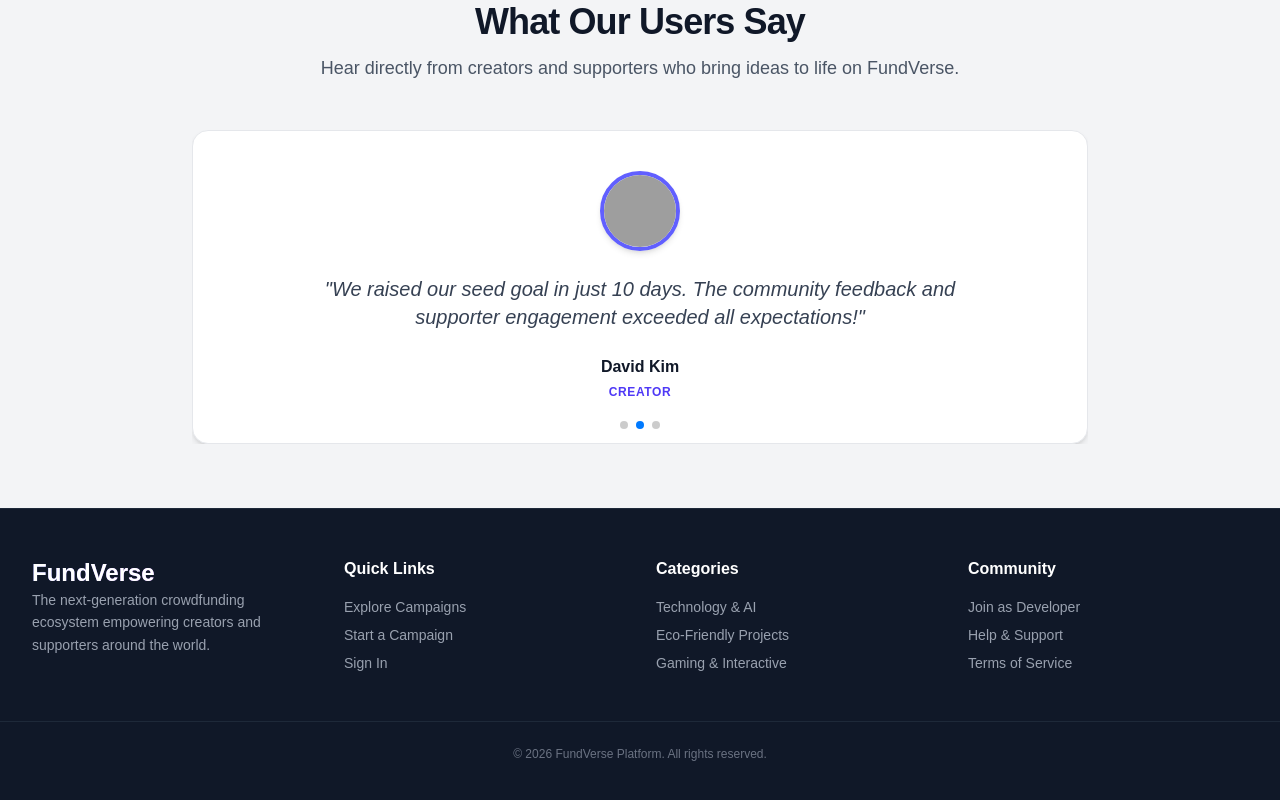
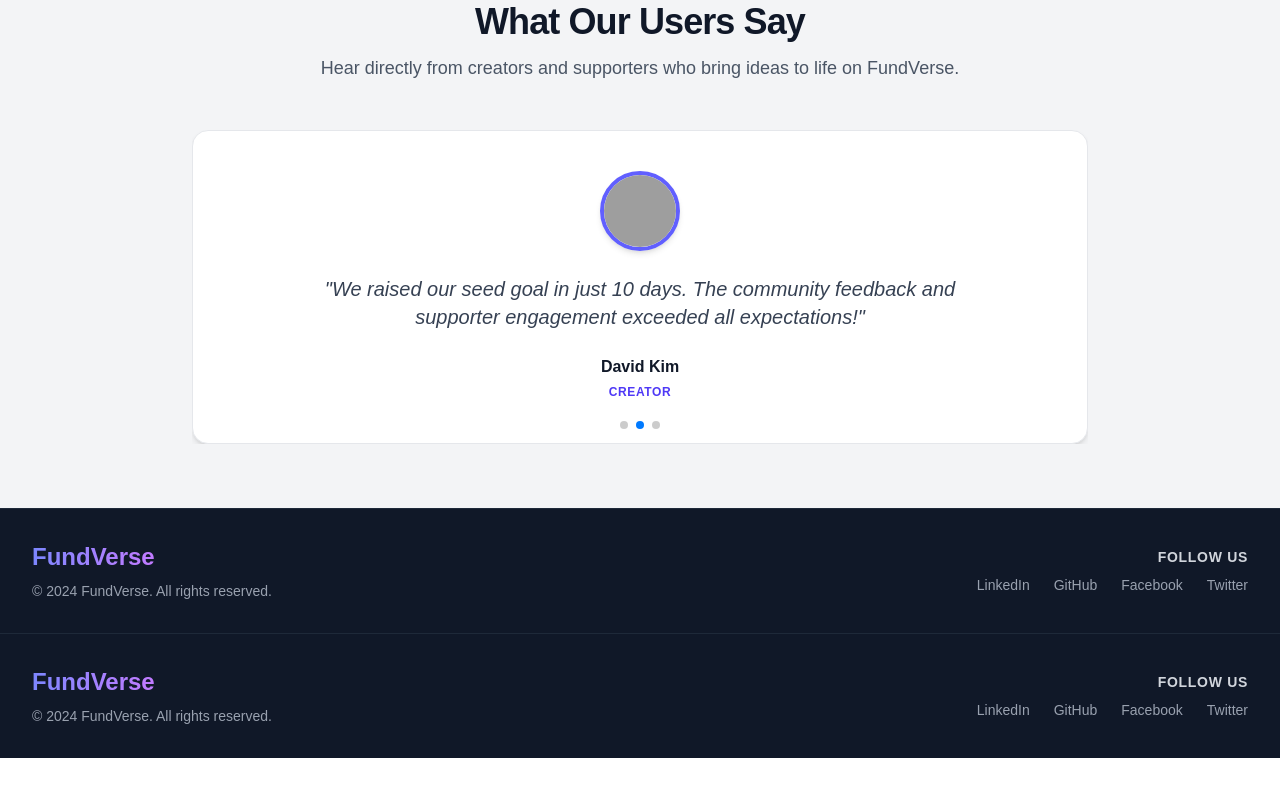
Before and after one commit to abrar12678/crowd-funding-client, a Next.js app: page / in a window 1280 px wide. Shown: the part 3295-4095 px from the top of the page. After the commit the page ends 4053 px from the top, so only its background shows below. Built offline with nearby package versions, Linux system fonts and the light colour scheme; grey boxes are pictures that could not be loaded.

Commit message:
feat: add global footer component with social links

```diff
--- a/src/app/layout.tsx
+++ b/src/app/layout.tsx
@@ -3,6 +3,7 @@ import { Geist, Geist_Mono } from "next/font/google";
 import "./globals.css";
 import { AuthProvider } from "@/context/AuthContext";
 import Navbar from "@/components/Navbar";
+import Footer from "@/components/Footer";
 
 const geistSans = Geist({
   variable: "--font-geist-sans",
@@ -33,6 +34,7 @@ export default function RootLayout({
         <AuthProvider>
           <Navbar />
           <main className="flex-1">{children}</main>
+          <Footer />
         </AuthProvider>
       </body>
     </html>
--- a/src/components/Footer.tsx
+++ b/src/components/Footer.tsx
@@ -5,47 +5,41 @@ import Link from 'next/link';
 
 export default function Footer() {
   return (
-    <footer className="bg-gray-900 text-gray-400 py-12 border-t border-gray-800 transition-colors">
-      <div className="max-w-7xl mx-auto px-4 sm:px-6 lg:px-8 grid grid-cols-1 md:grid-cols-4 gap-8 mb-12">
-        <div className="space-y-4">
-          <Link href="/" className="text-2xl font-bold text-white bg-gradient-to-r from-indigo-400 to-purple-400 bg-clip-text text-transparent">
+    <footer className="bg-gray-900 text-white py-8 border-t border-gray-800 transition-colors">
+      <div className="max-w-7xl mx-auto px-4 sm:px-6 lg:px-8 flex flex-col md:flex-row justify-between items-center gap-6">
+        {/* Left Section: Logo & Copyright */}
+        <div className="space-y-2 text-center md:text-left">
+          <Link
+            href="/"
+            className="text-2xl font-bold bg-gradient-to-r from-indigo-400 to-purple-400 bg-clip-text text-transparent inline-block"
+          >
             FundVerse
           </Link>
-          <p className="text-sm text-gray-400 leading-relaxed">
-            The next-generation crowdfunding ecosystem empowering creators and supporters around the world.
+          <p className="text-sm text-gray-400">
+            &copy; 2024 FundVerse. All rights reserved.
           </p>
         </div>
 
-        <div>
-          <h4 className="text-white font-semibold mb-4">Quick Links</h4>
-          <ul className="space-y-2 text-sm">
-            <li><Link href="#top-campaigns" className="hover:text-white transition">Explore Campaigns</Link></li>
-            <li><Link href="/register" className="hover:text-white transition">Start a Campaign</Link></li>
-            <li><Link href="/login" className="hover:text-white transition">Sign In</Link></li>
-          </ul>
+        {/* Right Section: Follow Us & Social Links */}
+        <div className="text-center md:text-right space-y-2">
+          <h4 className="text-sm font-semibold uppercase tracking-wider text-gray-300">
+            Follow Us
+          </h4>
+          <div className="flex flex-wrap justify-center md:justify-end items-center space-x-6 text-sm text-gray-400">
+            <a href="#" className="hover:text-blue-400 transition font-medium">
+              LinkedIn
+            </a>
+            <a href="#" className="hover:text-blue-400 transition font-medium">
+              GitHub
+            </a>
+            <a href="#" className="hover:text-blue-400 transition font-medium">
+              Facebook
+            </a>
+            <a href="#" className="hover:text-blue-400 transition font-medium">
+              Twitter
+            </a>
+          </div>
         </div>
-
-        <div>
-          <h4 className="text-white font-semibold mb-4">Categories</h4>
-          <ul className="space-y-2 text-sm">
-            <li><Link href="#" className="hover:text-white transition">Technology & AI</Link></li>
-            <li><Link href="#" className="hover:text-white transition">Eco-Friendly Projects</Link></li>
-            <li><Link href="#" className="hover:text-white transition">Gaming & Interactive</Link></li>
-          </ul>
-        </div>
-
-        <div>
-          <h4 className="text-white font-semibold mb-4">Community</h4>
-          <ul className="space-y-2 text-sm">
-            <li><Link href="#" className="hover:text-white transition">Join as Developer</Link></li>
-            <li><Link href="#" className="hover:text-white transition">Help & Support</Link></li>
-            <li><Link href="#" className="hover:text-white transition">Terms of Service</Link></li>
-          </ul>
-        </div>
-      </div>
-
-      <div className="max-w-7xl mx-auto px-4 sm:px-6 lg:px-8 border-t border-gray-800 pt-6 text-center text-xs text-gray-500">
-        &copy; {new Date().getFullYear()} FundVerse Platform. All rights reserved.
       </div>
     </footer>
   );
```
